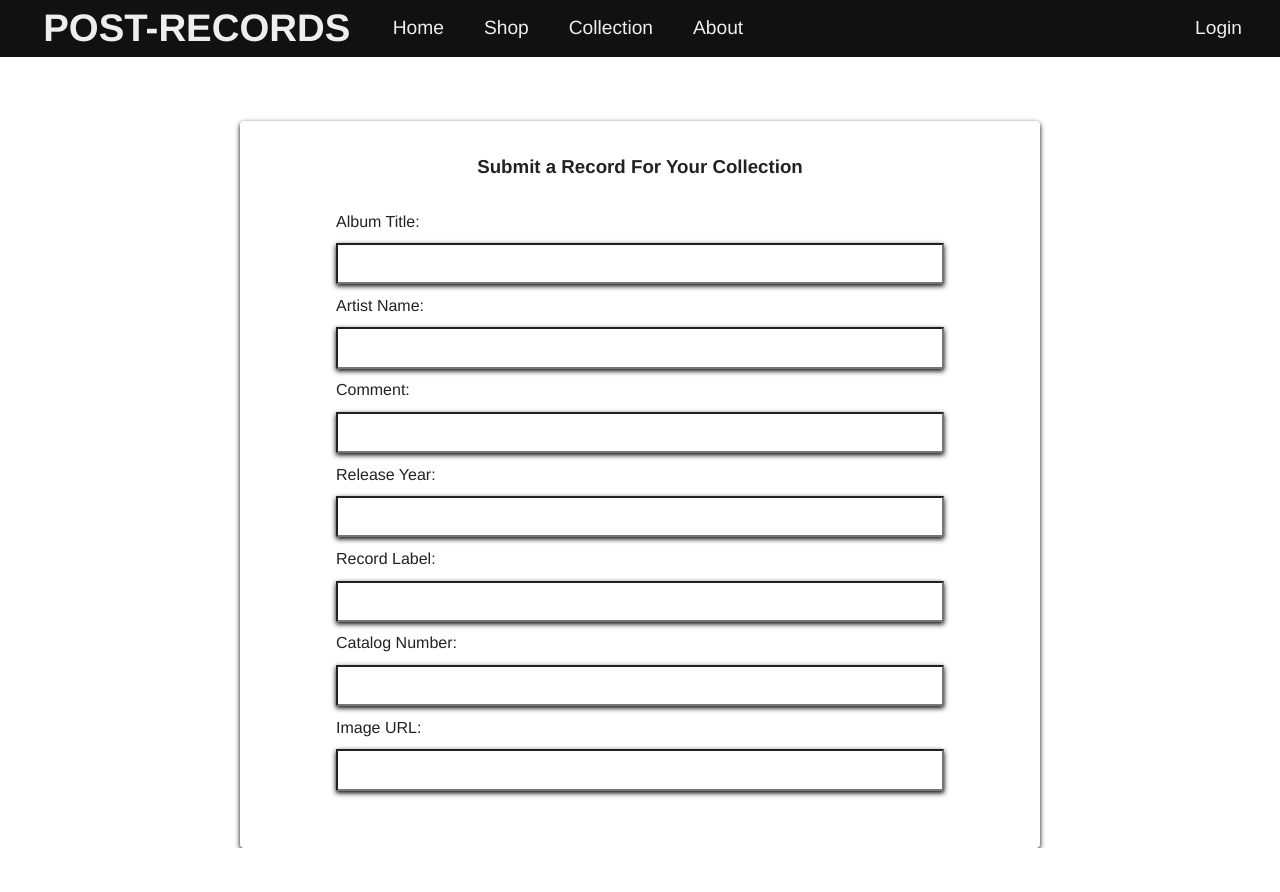
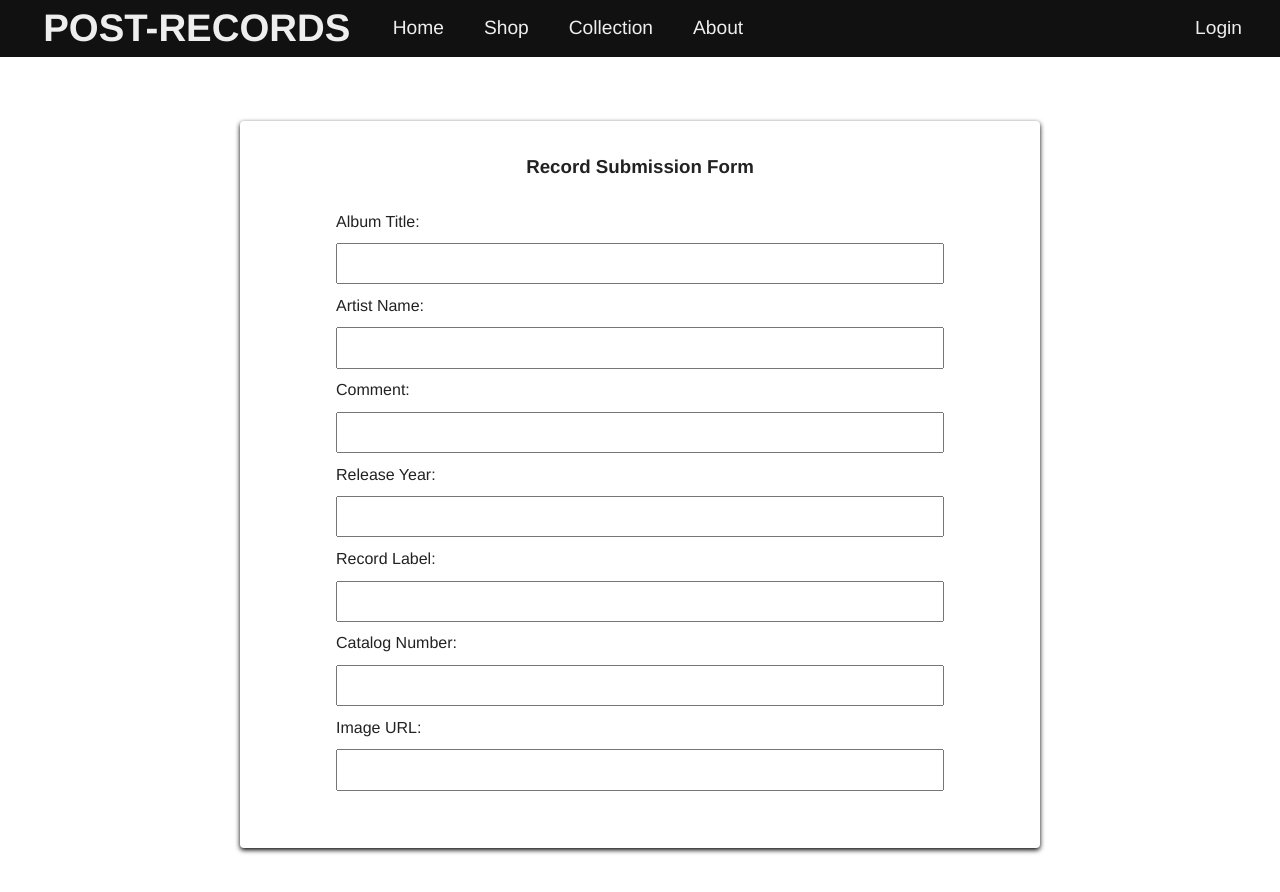
Before and after one commit to giantcarlos/post-records-storefront, a React (Create React App) app: page /collectionform in a window 1280 px wide. Shown: the top 892 px of the page. Before the commit the page ends 848 px from the top, so only its background shows below. Built offline with nearby package versions, Linux system fonts and the light colour scheme; data requests are answered from the project's data file.

Commit message:
form css edit

```diff
--- a/src/components/CollectionForm.js
+++ b/src/components/CollectionForm.js
@@ -6,7 +6,7 @@ const CollectionForm = () => {
 
   return (
     <form className="collectionForm">
-        <h3>Submit a Record For Your Collection</h3>
+        <h3>Record Submission Form</h3>
         <div className="formText">
             <label>Album Title:
                 <input type="textarea"/>
--- a/src/index.css
+++ b/src/index.css
@@ -209,18 +209,23 @@ a {
   background: white;
   color: #111;
   font-size: 1.1rem;
-  padding: .5em 5.5em;
   border-radius: .25em;
+  border-color: #777;
   cursor: pointer;
-  position:absolute;
+  position: absolute;
   right: 3rem;
-  padding: .3rem;
-  box-shadow: 0 2px 5px 0 rgba(0, 0, 0, 2);
+  padding: .225rem;
+}
+
+.formLinkBtn:hover, .formLinkBtn:focus {
+  background: #222;
+  color: #eee
 }
 
 .collectionForm {
   margin: 0 auto;
   margin-top: 4rem;
+  margin-bottom: 3rem;
   max-width: 800px;
   padding: 1rem;
   text-align: center;
@@ -244,5 +249,4 @@ input {
   width: 100%;
   padding: .6rem 5px;
   margin: .6rem 0;
-  box-shadow: 0 2px 5px 0 rgba(0, 0, 0, 2);
 }
```
